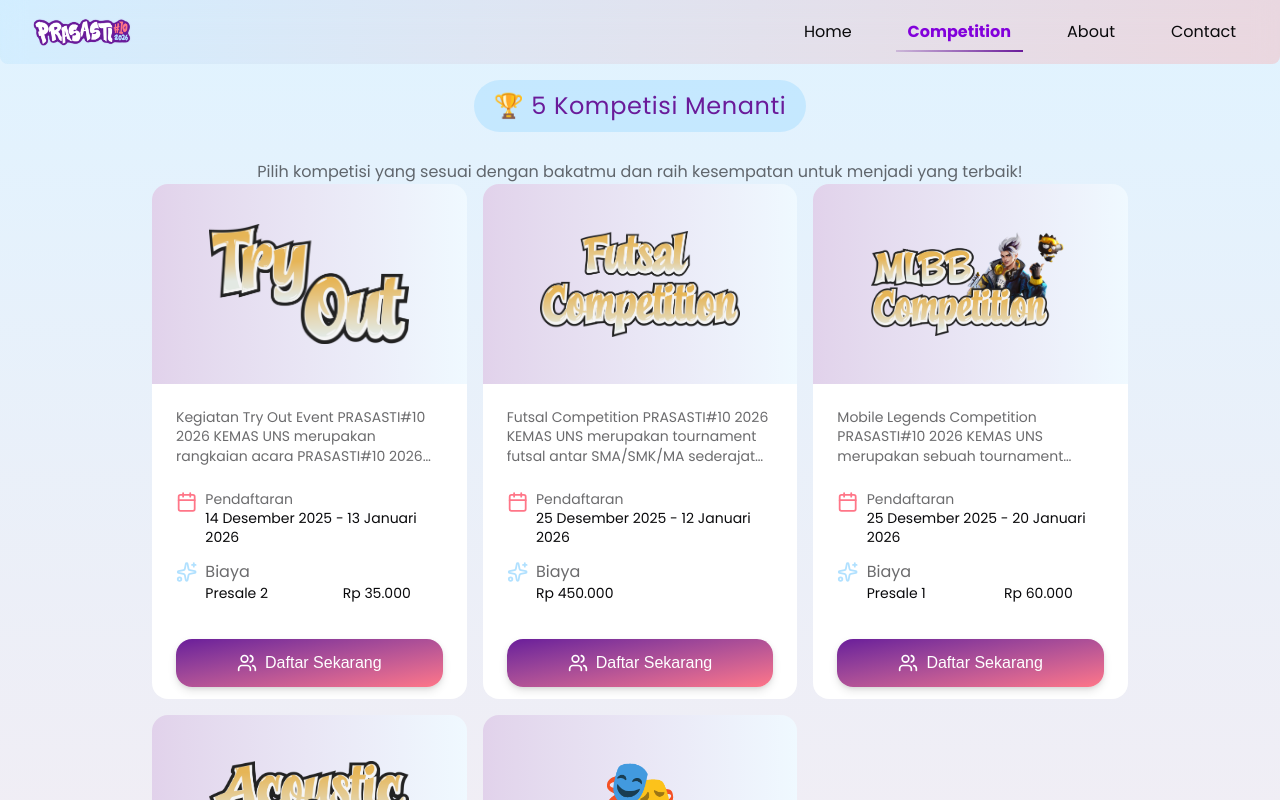
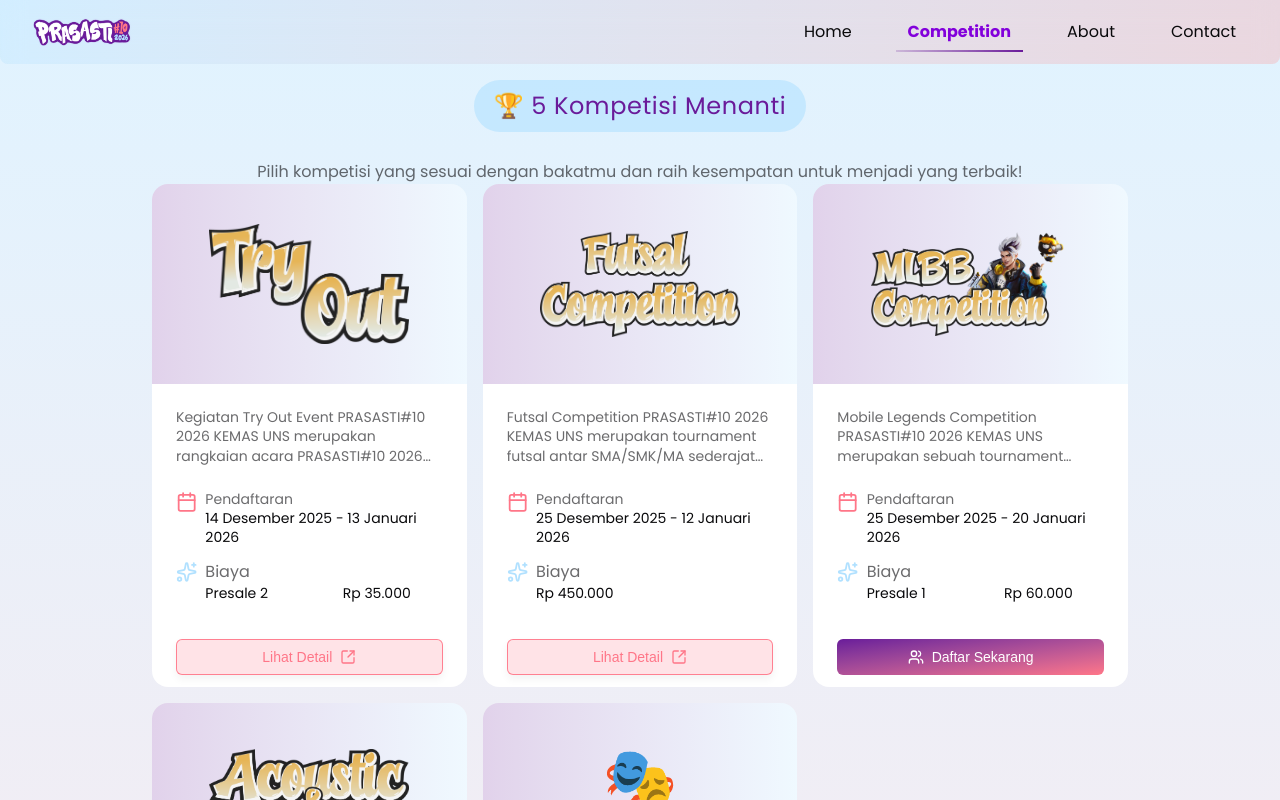
Before and after one commit to RizqiAndri07/kemas-2025, a Next.js app: page /competition in a window 1280 px wide. Shown: the top 800 px of the page. Built offline with nearby package versions, Linux system fonts and the light colour scheme.

Commit message:
update status competition

```diff
--- a/app/(detail)/competition/[id]/page.tsx
+++ b/app/(detail)/competition/[id]/page.tsx
@@ -12,6 +12,7 @@
   // icons,
   Landmark,
   LocateFixedIcon,
+  Users,
 } from "lucide-react";
 // import { image } from "motion/react-client";
 import Link from "next/link";
@@ -174,14 +175,14 @@
                           Rp {value.toLocaleString("id-ID")}
                         </p>
                       </div>
-                    )
+                    ),
                   )
                 ) : (
                   <p className="body-xs text-foreground/70">
                     {detailCompetition.prize === "Free Entry"
                       ? "Free Entry"
                       : `Rp ${Number(detailCompetition.prize).toLocaleString(
-                          "id-ID"
+                          "id-ID",
                         )}`}
                   </p>
                 )}
@@ -212,7 +213,7 @@
                           <Download />
                         </Button>
                       </a>
-                    )
+                    ),
                   )}
               </div>
             </div>
@@ -255,7 +256,7 @@
                           </Button>
                         </a>
                       </div>
-                    )
+                    ),
                   )}
               </div>
             </div>
@@ -264,10 +265,22 @@
       </div>
       <div className="w-full bg-background p-4 rounded-2xl shadow border border-foreground/10 sticky bottom-0">
         {detailCompetition?.link_registration ? (
-          <Link href={detailCompetition?.link_registration}>
-            <Button className="w-full" size="lg" variant={"gradient"}>
-              Daftar Sekarang
-              <ArrowRightCircle />
+          <Link
+            className=" "
+            href={`/competition/${detailCompetition?.status === "ongoing" ? detailCompetition.id : "#"}`}
+          >
+            <Button
+              variant={
+                detailCompetition?.status === "ongoing"
+                  ? "gradient"
+                  : "disabled"
+              }
+              className="w-full"
+            >
+              <Users size={20} visibility={detailCompetition?.status === "ongoing" ? "visible" : "hidden"} />
+              {detailCompetition?.status === "ongoing"
+                ? "Daftar Sekarang"
+                : "Closed"}
             </Button>
           </Link>
         ) : (
--- a/app/(landing)/competition/EventCard.tsx
+++ b/app/(landing)/competition/EventCard.tsx
@@ -1,8 +1,9 @@
 import { IDataEvent } from "@/types/event.interface";
-import { Calendar, Sparkles, Users } from "lucide-react";
+import { Calendar, Sparkles, SquareArrowOutUpRight, Users } from "lucide-react";
 // import Image from "next/image";
 import Link from "next/link";
 import Image from "next/image";
+import { Button } from "@/components/ui/button";
 interface EventCardProps {
   event: IDataEvent;
 }
@@ -85,12 +86,25 @@
       </div>
       {/* button */}
       <div className="grid px-6 gap-2 py-3">
-        <Link
-          className="bg-linear-to-br from-primary to-secondary text-primary-foreground p-3 rounded-2xl flex items-center justify-center gap-2  shadow-md "
-          href={`/competition/${event.id}`}
-        >
-          <Users size={20} />
-          Daftar Sekarang
+        <Link className=" " href={`/competition/${event.id}`}>
+          <Button
+            variant={
+              event.status === "ongoing" ? "gradient" : "outlinesecondary"
+            }
+            className="w-full"
+          >
+            {event.status === "ongoing" ? (
+              <>
+                <Users size={20} />
+                Daftar Sekarang
+              </>
+            ) : (
+              <>
+                Lihat Detail
+                <SquareArrowOutUpRight size={20} />
+              </>
+            )}
+          </Button>
         </Link>
       </div>
     </div>
--- a/data/competition.ts
+++ b/data/competition.ts
@@ -28,6 +28,7 @@
     berkas: {
       "Tata Cara": "/TryOut/Tata-Cara-TO.png",
     },
+    status: "closed",
   },
   {
     id: "futsal",
@@ -57,6 +58,7 @@
       "MOU Supporter": "/Futsal/MOU-Supporter.pdf",
       "Formulir Pendaftaran": "/Futsal/Formulir-Pendaftaran.pdf",
     },
+    status: "closed",
   },
   {
     id: "mlbb",
@@ -85,6 +87,7 @@
       "Surat Pernyataan": "/MLBB/Surat-Pernyataan.pdf",
       "Guide Book": "/MLBB/Guide-Book.pdf",
     },
+    status: "ongoing",
   },
   {
     id: "adc",
@@ -118,6 +121,7 @@
       "Surat Pernyataan": "/ADC/Surat-Pernyataan-ADC.doc",
     },
     note: "Apabila jumlah personil melebihi ketentuan, maka dikenakan registrasi tambahan sebesar Rp15.000,00 / personil.",
+    status: "ongoing",
   },
   {
     id: "prasasti_festival",
@@ -132,5 +136,6 @@
     venue: "https://maps.app.goo.gl/MmzQPpnCnSVhSLks7",
     prize: "Free Entry",
     pamflet: "/pamflet/prasasti_festival.png",
+    status: "ongoing",
   },
 ];
--- a/types/event.interface.ts
+++ b/types/event.interface.ts
@@ -18,4 +18,5 @@
   contact?: Record<string, string>;
   note?: string;
   berkas?: Record<string, string>;
+  status: "ongoing" | "closed";
 }
```
Also changed, not shown: 1 other file (tests, documents, lock files or other folders).
